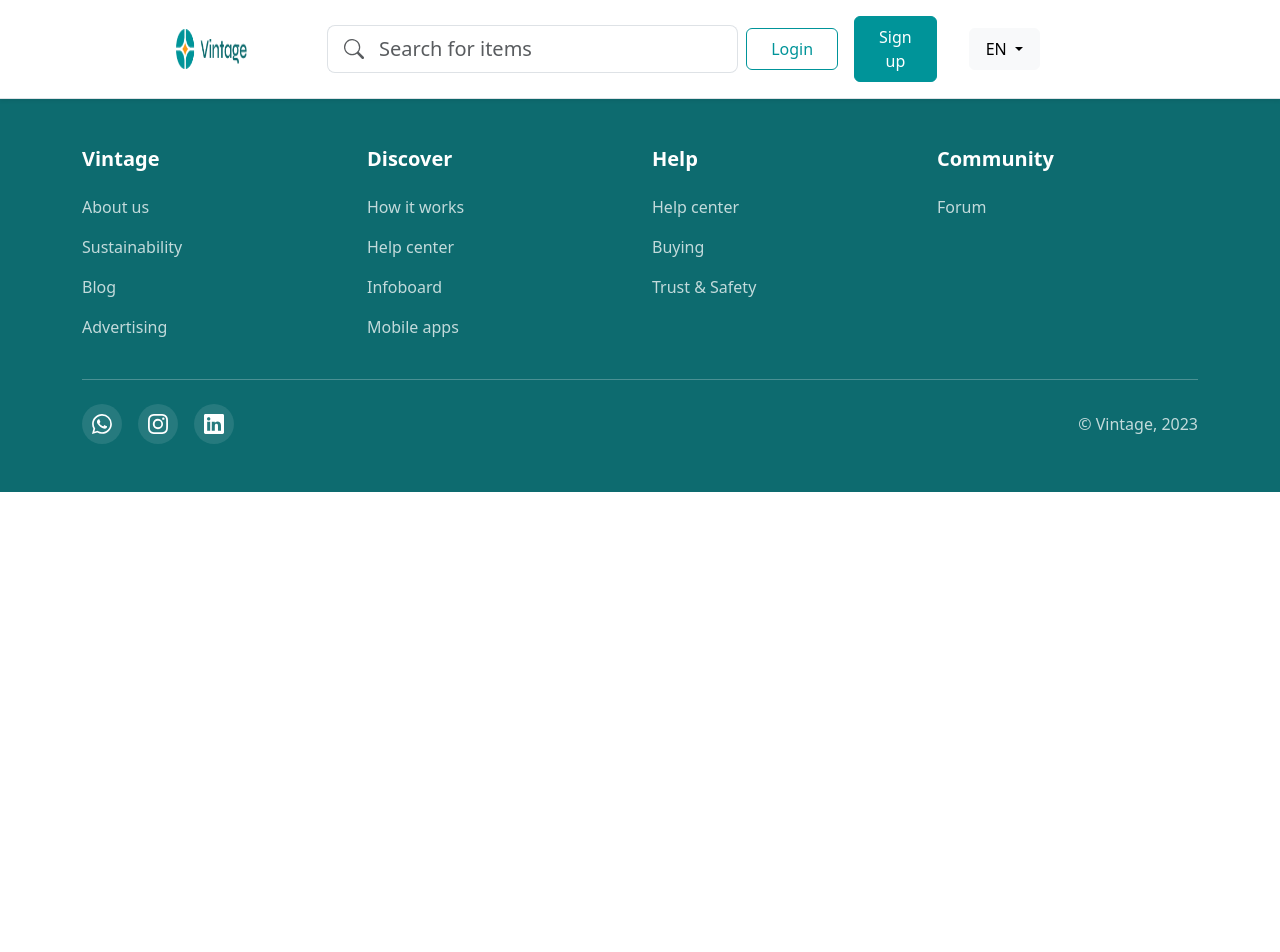
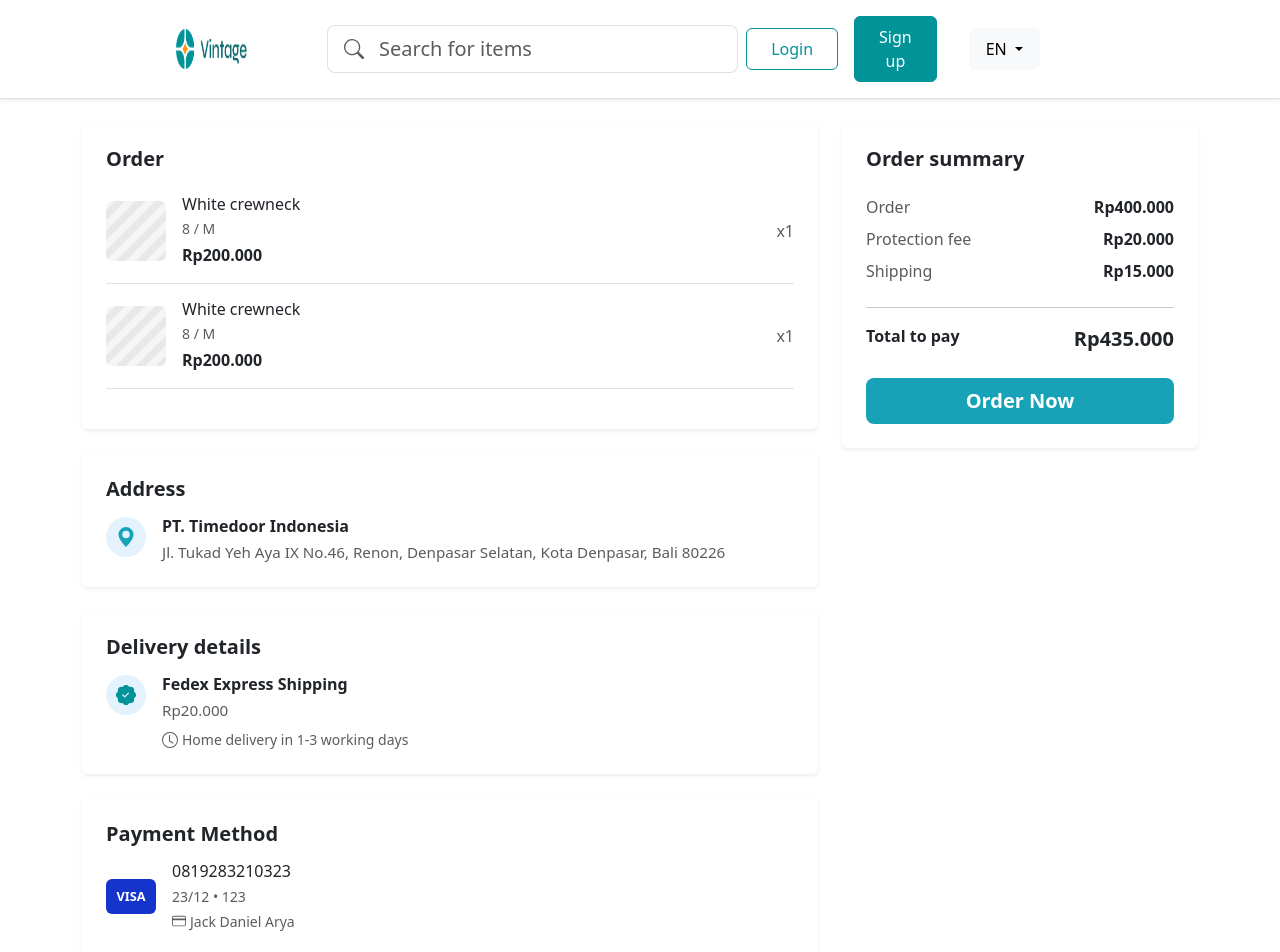
Before and after one commit to barastrong/VintageWebsite, a Vue app in the folder Frontend/: page /order in a window 1280 px wide. Shown: the top 952 px of the page. Before the commit the page ends 800 px from the top, so only its background shows below. Built offline with nearby package versions, Linux system fonts and the light colour scheme.

Commit message:
Make Desaign for OrderPage with Dummy Data

```diff
--- a/Frontend/src/components/Cart/ProductCart.vue
+++ b/Frontend/src/components/Cart/ProductCart.vue
@@ -93,8 +93,11 @@
 
 <script setup>
 import { ref, computed, onMounted } from 'vue'
+import { useRoute } from 'vue-router'
 import CartCard from '@/components/Card/CartCard.vue'
 import ProductCard from '@/components/Card/ProductCard.vue'
+
+const route = useRoute()
 
 const cartItems = ref([])
 
@@ -135,6 +138,10 @@ const handleRemove = async (cartId) => {
 
     if (data.success) {
       cartItems.value = cartItems.value.filter(item => item.id !== cartId)
+      // Update cart count
+      const { useCart } = await import('@/stores/cart')
+      const { fetchCartCount } = useCart()
+      fetchCartCount()
     }
   } catch (error) {
     console.error('Error removing cart item:', error)
@@ -155,10 +162,8 @@ const fetchProducts = async () => {
 
 const fetchCartItems = async () => {
   try {
-    const user = JSON.parse(localStorage.getItem('user') || '{}')
-    if (!user.id) return
-
-    const response = await fetch(`http://localhost/FinalTest/Backend/get_cart.php?user_id=${user.id}`)
+    const userId = route.params.id
+    const response = await fetch(`http://localhost/FinalTest/Backend/get_cart.php?user_id=${userId}`)
     const data = await response.json()
     if (data.success) {
       cartItems.value = data.data
--- a/Frontend/src/components/Detail/ProductDetail.vue
+++ b/Frontend/src/components/Detail/ProductDetail.vue
@@ -280,6 +280,10 @@ const handleAddToCart = async () => {
 
     if (data.success) {
       showSuccessModal.value = true
+      // Update cart count
+      const { useCart } = await import('@/stores/cart')
+      const { fetchCartCount } = useCart()
+      fetchCartCount()
     }
   } catch (error) {
     console.error('Error adding to cart:', error)
--- /dev/null
+++ b/Frontend/src/components/Order/OrderItems.vue
@@ -0,0 +1,44 @@
+<template>
+  <div class="card border-0 shadow-sm mb-4">
+    <div class="card-body p-4">
+      <h5 class="fw-semibold mb-4">Order</h5>
+
+      <div
+        v-for="item in orderItems"
+        :key="item.id"
+        class="d-flex align-items-center mb-3 pb-3 border-bottom"
+      >
+        <div
+          class="rounded me-3"
+          :style="{
+            backgroundColor: item.image,
+            width: '60px',
+            height: '60px',
+            backgroundImage: 'linear-gradient(135deg, #f5f5f5 25%, transparent 25%, transparent 50%, #f5f5f5 50%, #f5f5f5 75%, transparent 75%, transparent)',
+            backgroundSize: '20px 20px'
+          }"
+        />
+        <div class="flex-grow-1">
+          <h6 class="mb-1">{{ item.name }}</h6>
+          <p class="text-muted small mb-1">{{ item.size }}</p>
+          <p class="fw-semibold mb-0">Rp{{ item.price.toLocaleString('id-ID') }}</p>
+        </div>
+        <div class="text-muted">
+          x{{ item.quantity }}
+        </div>
+      </div>
+    </div>
+  </div>
+</template>
+
+<script>
+export default {
+  name: 'OrderItems',
+  props: {
+    orderItems: {
+      type: Array,
+      required: true
+    }
+  }
+}
+</script>
--- /dev/null
+++ b/Frontend/src/components/Order/ProductOrder.vue
@@ -0,0 +1,94 @@
+<template>
+  <div>
+    <!-- Address -->
+    <div class="card border-0 shadow-sm mb-4">
+      <div class="card-body p-4">
+        <h5 class="fw-semibold mb-3">Address</h5>
+
+        <div class="d-flex align-items-start">
+          <div class="me-3">
+            <div
+              class="d-flex align-items-center justify-content-center rounded-circle"
+              style="width: 40px; height: 40px; background-color: #e3f2fd"
+            >
+              <svg xmlns="http://www.w3.org/2000/svg" width="20" height="20" fill="#17a2b8" viewBox="0 0 16 16">
+                <path d="M8 16s6-5.686 6-10A6 6 0 0 0 2 6c0 4.314 6 10 6 10zm0-7a3 3 0 1 1 0-6 3 3 0 0 1 0 6z"/>
+              </svg>
+            </div>
+          </div>
+          <div>
+            <h6 class="fw-semibold mb-1">PT. Timedoor Indonesia</h6>
+            <p class="text-muted mb-0" style="font-size: 0.95rem">
+              Jl. Tukad Yeh Aya IX No.46, Renon, Denpasar Selatan, Kota Denpasar, Bali 80226
+            </p>
+          </div>
+        </div>
+      </div>
+    </div>
+
+    <!-- Delivery Details -->
+    <div class="card border-0 shadow-sm mb-4">
+      <div class="card-body p-4">
+        <h5 class="fw-semibold mb-3">Delivery details</h5>
+
+        <div class="d-flex align-items-start">
+          <div class="me-3">
+            <div
+              class="d-flex align-items-center justify-content-center rounded-circle"
+              style="width: 40px; height: 40px; background-color: #e3f2fd"
+            >
+              <svg xmlns="http://www.w3.org/2000/svg" width="20" height="20" fill="#009499" viewBox="0 0 16 16">
+                <path d="M10.067.87a2.89 2.89 0 0 0-4.134 0l-.622.638-.89-.011a2.89 2.89 0 0 0-2.924 2.924l.01.89-.636.622a2.89 2.89 0 0 0 0 4.134l.637.622-.011.89a2.89 2.89 0 0 0 2.924 2.924l.89-.01.622.636a2.89 2.89 0 0 0 4.134 0l.622-.637.89.011a2.89 2.89 0 0 0 2.924-2.924l-.01-.89.636-.622a2.89 2.89 0 0 0 0-4.134l-.637-.622.011-.89a2.89 2.89 0 0 0-2.924-2.924l-.89.01-.622-.636zm.287 5.984-3 3a.5.5 0 0 1-.708 0l-1.5-1.5a.5.5 0 1 1 .708-.708L7 8.793l2.646-2.647a.5.5 0 0 1 .708.708z"/>
+              </svg>
+            </div>
+          </div>
+          <div class="flex-grow-1">
+            <h6 class="fw-semibold mb-1">Fedex Express Shipping</h6>
+            <p class="text-muted mb-2" style="font-size: 0.95rem">Rp20.000</p>
+            <div class="d-flex align-items-center text-muted small">
+              <svg xmlns="http://www.w3.org/2000/svg" width="16" height="16" fill="currentColor" class="me-1" viewBox="0 0 16 16">
+                <path d="M8 3.5a.5.5 0 0 0-1 0V9a.5.5 0 0 0 .252.434l3.5 2a.5.5 0 0 0 .496-.868L8 8.71V3.5z"/>
+                <path d="M8 16A8 8 0 1 0 8 0a8 8 0 0 0 0 16zm7-8A7 7 0 1 1 1 8a7 7 0 0 1 14 0z"/>
+              </svg>
+              Home delivery in 1-3 working days
+            </div>
+          </div>
+        </div>
+      </div>
+    </div>
+
+    <!-- Payment Method -->
+    <div class="card border-0 shadow-sm">
+      <div class="card-body p-4">
+        <h5 class="fw-semibold mb-3">Payment Method</h5>
+
+        <div class="d-flex align-items-center">
+          <div class="me-3">
+            <div
+              class="bg-primary d-flex align-items-center justify-content-center rounded"
+              style="width: 50px; height: 35px; background-color: #1434CB !important"
+            >
+              <span class="text-white fw-bold" style="font-size: 0.8rem">VISA</span>
+            </div>
+          </div>
+          <div>
+            <h6 class="mb-1">0819283210323</h6>
+            <p class="text-muted mb-0 small">23/12 • 123</p>
+            <div class="d-flex align-items-center text-muted small mt-1">
+              <svg xmlns="http://www.w3.org/2000/svg" width="14" height="14" fill="currentColor" class="me-1" viewBox="0 0 16 16">
+                <path d="M0 4a2 2 0 0 1 2-2h12a2 2 0 0 1 2 2v8a2 2 0 0 1-2 2H2a2 2 0 0 1-2-2V4zm2-1a1 1 0 0 0-1 1v1h14V4a1 1 0 0 0-1-1H2zm13 4H1v5a1 1 0 0 0 1 1h12a1 1 0 0 0 1-1V7z"/>
+              </svg>
+              Jack Daniel Arya
+            </div>
+          </div>
+        </div>
+      </div>
+    </div>
+  </div>
+</template>
+
+<script>
+export default {
+  name: 'ProductOrder'
+}
+</script>
--- /dev/null
+++ b/Frontend/src/components/Pages/OrderPage.vue
@@ -0,0 +1,85 @@
+<template>
+  <div class="container py-4">
+    <div class="row g-4">
+      <!-- Left Side - Order Details -->
+      <div class="col-lg-8">
+        <OrderItems :orderItems="orderItems" />
+        <ProductOrder />
+      </div>
+
+      <!-- Right Side - Order Summary -->
+      <div class="col-lg-4">
+        <div class="card border-0 shadow-sm sticky-top" style="top: 20px">
+          <div class="card-body p-4">
+            <h5 class="fw-semibold mb-4">Order summary</h5>
+
+            <div class="d-flex justify-content-between mb-2">
+              <span class="text-muted">Order</span>
+              <span class="fw-semibold">Rp{{ orderTotal.toLocaleString('id-ID') }}</span>
+            </div>
+
+            <div class="d-flex justify-content-between mb-2">
+              <span class="text-muted">Protection fee</span>
+              <span class="fw-semibold">Rp{{ protectionFee.toLocaleString('id-ID') }}</span>
+            </div>
+
+            <div class="d-flex justify-content-between mb-4">
+              <span class="text-muted">Shipping</span>
+              <span class="fw-semibold">Rp{{ shippingFee.toLocaleString('id-ID') }}</span>
+            </div>
+
+            <hr class="my-3" />
+
+            <div class="d-flex justify-content-between mb-4">
+              <span class="fw-bold">Total to pay</span>
+              <span class="fw-bold fs-5">Rp{{ totalToPay.toLocaleString('id-ID') }}</span>
+            </div>
+
+            <button
+              @click="handleOrderNow"
+              class="btn btn-lg text-white w-100 fw-semibold"
+              style="background-color: #17a2b8; border: none"
+            >
+              Order Now
+            </button>
+          </div>
+        </div>
+      </div>
+    </div>
+  </div>
+</template>
+
+<script>
+import OrderItems from '../Order/OrderItems.vue'
+import ProductOrder from '../Order/ProductOrder.vue'
+
+export default {
+  name: 'OrderPage',
+  components: {
+    OrderItems,
+    ProductOrder
+  },
+  data() {
+    return {
+      orderItems: [
+        { id: 1, name: 'White crewneck', size: '8 / M', price: 200000, quantity: 1, image: '#E8E8E8' },
+        { id: 2, name: 'White crewneck', size: '8 / M', price: 200000, quantity: 1, image: '#E8E8E8' }
+      ],
+      orderTotal: 400000,
+      protectionFee: 20000,
+      shippingFee: 15000
+    }
+  },
+  computed: {
+    totalToPay() {
+      return this.orderTotal + this.protectionFee + this.shippingFee
+    }
+  },
+  methods: {
+    handleOrderNow() {
+      console.log('Processing order...')
+      alert('Order placed successfully!')
+    }
+  }
+}
+</script>
--- a/Frontend/src/route.ts
+++ b/Frontend/src/route.ts
@@ -5,6 +5,7 @@ import ShopPage from './components/Pages/shop.vue';
 import BrandPage from './components/Pages/BrandPage.vue';
 import DetailPage from './components/Pages/DetailPage.vue';
 import CartPage from './components/Pages/CartPage.vue'
+import OrderPage from './components/Pages/OrderPage.vue';
 
 export const routes = [
   {path: '/',name: 'Home',component: HomePage},
@@ -13,5 +14,6 @@ export const routes = [
   {path:'/shop',name: 'Shop',component: ShopPage},
   {path:'/brand/:id',name: 'Brand',component: BrandPage},
   {path:'/detail/:id',name: 'Detail',component: DetailPage},
-  {path:'/cart', name:'Cart', component:CartPage},
+  {path:'/cart/:id', name:'Cart', component:CartPage},
+  {path:'/order', name:'Order', component:OrderPage}
 ]
--- /dev/null
+++ b/Frontend/src/stores/cart.js
@@ -0,0 +1,44 @@
+import { ref } from 'vue'
+
+const cartCount = ref(0)
+
+export function useCart() {
+  const fetchCartCount = async () => {
+    try {
+      const user = JSON.parse(localStorage.getItem('user') || '{}')
+      if (!user.id) {
+        cartCount.value = 0
+        return
+      }
+
+      const response = await fetch(`http://localhost/FinalTest/Backend/get_cart.php?user_id=${user.id}`)
+      const data = await response.json()
+
+      if (data.success) {
+        cartCount.value = data.data ? data.data.length : 0
+      } else {
+        cartCount.value = 0
+      }
+    } catch (error) {
+      console.error('Error fetching cart count:', error)
+      cartCount.value = 0
+    }
+  }
+
+  const incrementCartCount = () => {
+    cartCount.value++
+  }
+
+  const decrementCartCount = () => {
+    if (cartCount.value > 0) {
+      cartCount.value--
+    }
+  }
+
+  return {
+    cartCount,
+    fetchCartCount,
+    incrementCartCount,
+    decrementCartCount
+  }
+}
```
Also changed, not shown: Frontend/src/components/Headers/NavbarLoggedIn.vue (+6 -22 lines).
